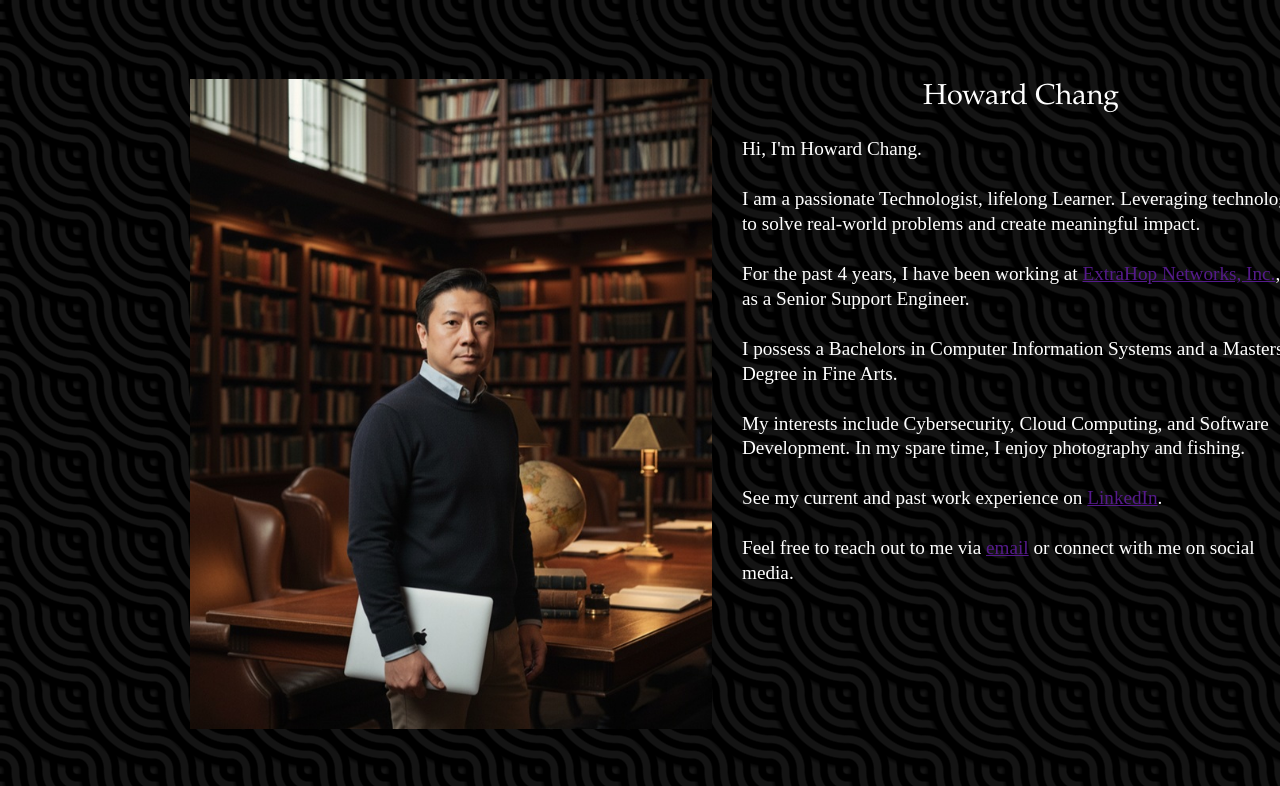
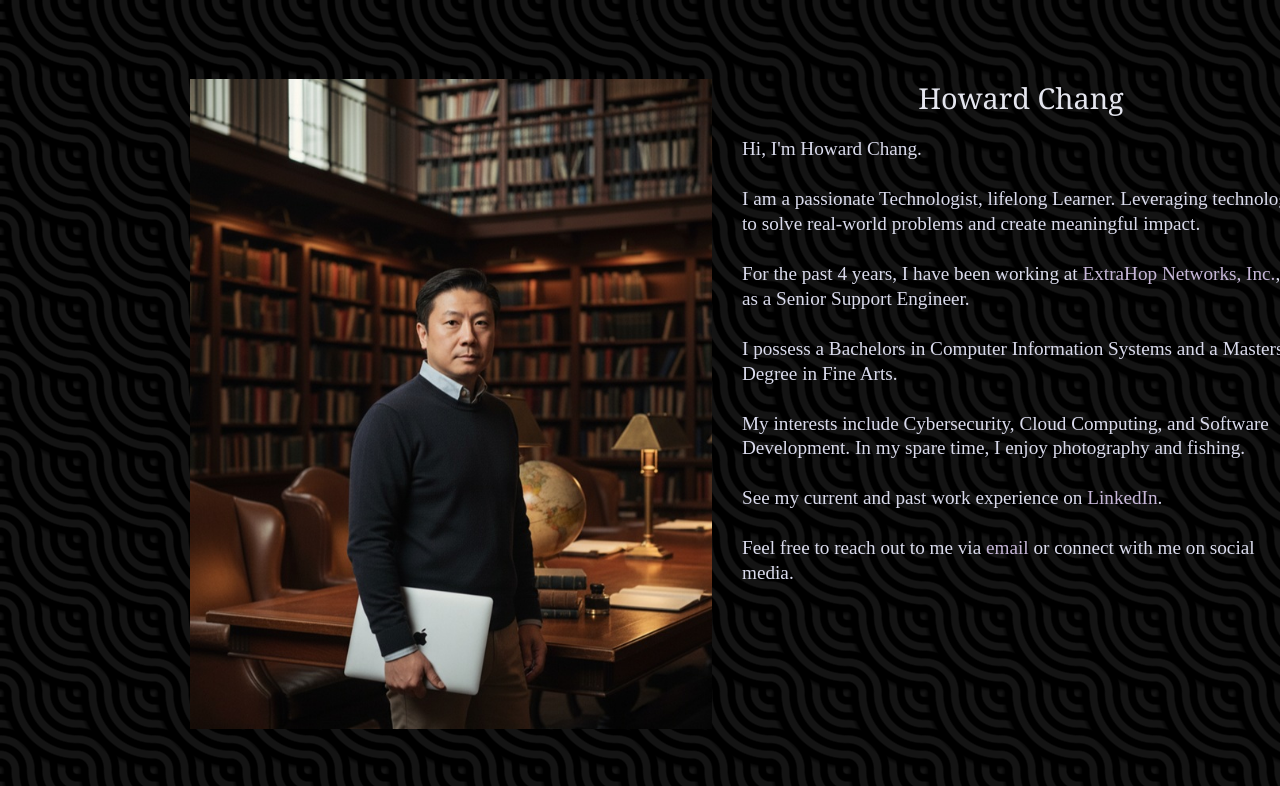
Before and after one commit to heyyhc/Landing-Page, a plain HTML site: page index.htm in a window 1280 px wide. Shown: the top 786 px of the page. Drawn offline with Linux system fonts and the light colour scheme.

Commit message:
links, clean-up, favicon added

```diff
--- a/index.htm
+++ b/index.htm
@@ -4,6 +4,7 @@
     <meta charset="UTF-8">
     <meta name="viewport" content="width=device-width, initial-scale=1.0">
       <title>Howard Chang</title>
+    <link rel="icon" type="image/x-icon" href="svg/hc-favicon.ico">
     <link rel="stylesheet" href="styles.css">
 </head>
 <body>
--- a/styles.css
+++ b/styles.css
@@ -49,9 +49,9 @@ html {
 /* Center the main title for better mobile flow */
 .p1 {
         text-align: center;
-        font-family: 'Garamond', serif;
+        font-family: 'Georgia', serif;
         font-weight: normal;
-        color: white;
+        color: #E5E6EF;
         font-size: 1.8rem; /* Slightly smaller for mobile */
     }
     /* Set the body text to justify better for a narrow screen */
@@ -59,7 +59,7 @@ html {
         text-align: left;
         font-family: 'New Times Roman', serif;
         font-weight: normal;
-        color: white;
+        color: #DADBED;
         font-size: 1.2rem; /* Slightly smaller for mobile */
     }
 /* --- Mobile Optimization: Stacking Layout Below 768px --- */
@@ -80,3 +80,17 @@ html {
     width: 45px; /* Make the icons slightly larger for an easier tap target */
     height: 45px;
 }
+a:link {
+    color: #ECE6F4; /* Dodger Blue for links */
+    text-decoration: none; /* Remove underline */
+}
+a:hover {
+    text-decoration: underline; /* Underline on hover for better UX */
+    text-shadow: #ECE6F4 0 0 5px; /* Glow effect on hover */
+}
+a:visited {
+    color: #C8B8DA; /* Purple for visited links */
+}
+a:active {
+    color: #DAC2BA; /* OrangeRed for active links */
+}
```
Also changed, not shown: svg/hc-favicon.ico (added).
